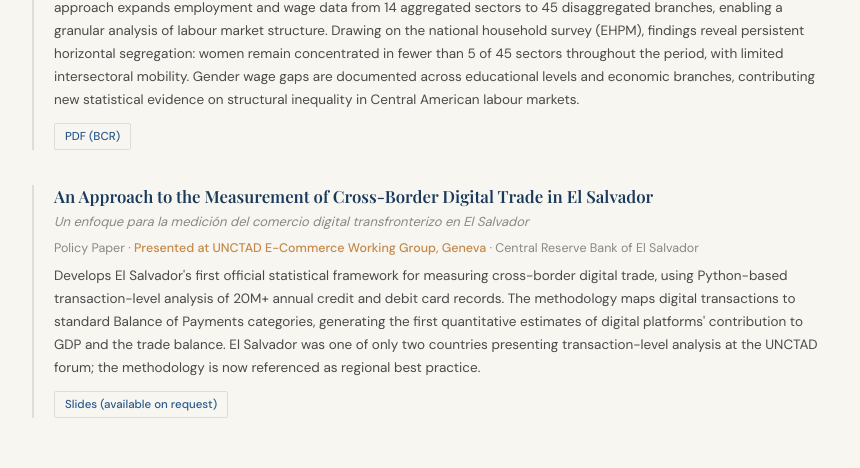
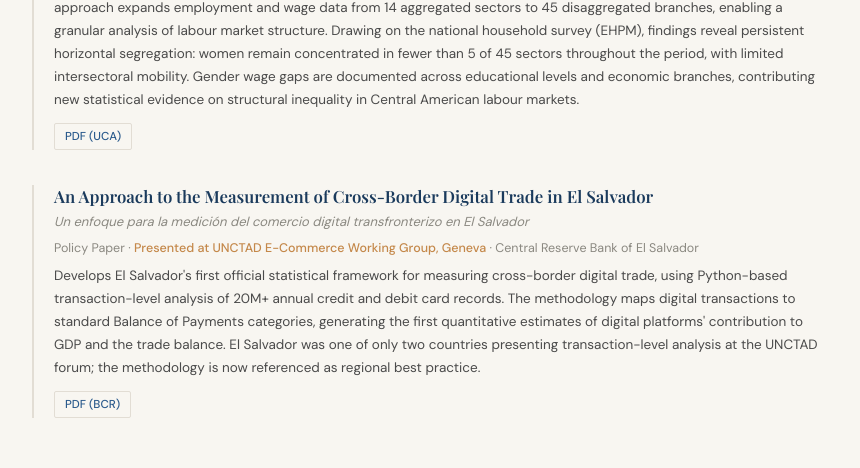
Before and after one commit to GabrielaA97/gabriela-aquino.github.io, a plain HTML site: page index.html in a window 1280 px wide. Shown: the part 1978-2446 px from the top of the page, without its empty margins (210-1070 px from the left). Drawn offline with nearby package versions, Linux system fonts and the light colour scheme; a web font is replaced by a local one.

Commit message:
Update index.html

```diff
--- a/index.html
+++ b/index.html
@@ -149,7 +149,7 @@
       <div class="paper-coauthors">With Sofía Hernández Palacios, Zayda Ortiz Batres &amp; Ana Laura Pérez Gómez &middot; Advisor: Dr. Mario César Sánchez Pérez</div>
       <div class="paper-abstract">This paper analyses gender-based occupational segregation in El Salvador across 45 economic sectors over 1990–2015, using Wiedmann's Total Impact Multipliers (TIMs) methodology applied to the Leontief Input-Output Matrix. The TIMs approach expands employment and wage data from 14 aggregated sectors to 45 disaggregated branches, enabling a granular analysis of labour market structure. Drawing on the national household survey (EHPM), findings reveal persistent horizontal segregation: women remain concentrated in fewer than 5 of 45 sectors throughout the period, with limited intersectoral mobility. Gender wage gaps are documented across educational levels and economic branches, contributing new statistical evidence on structural inequality in Central American labour markets.</div>
       <div class="paper-links">
-        <a href="https://www.bcr.gob.sv/documental/Inicio/vista/3c92fe1fd17da39f59ceb3aedf4c24c0.pdf" target="_blank">PDF (BCR)</a>
+        <a href="https://www.uca.edu.sv/economia/wp-content/uploads/011-ESTIMACI%C3%93N-DEL-EMPLEO-Y-SALARIO-SECTORIAL-FEMENINO-EN-EL-SALVADOR-1990-2015.pdf" target="_blank">PDF (UCA)</a>
       </div>
     </div>
 
@@ -159,7 +159,7 @@
       <div class="paper-meta">Policy Paper &middot; <em>Presented at UNCTAD E-Commerce Working Group, Geneva</em> &middot; Central Reserve Bank of El Salvador</div>
       <div class="paper-abstract">Develops El Salvador's first official statistical framework for measuring cross-border digital trade, using Python-based transaction-level analysis of 20M+ annual credit and debit card records. The methodology maps digital transactions to standard Balance of Payments categories, generating the first quantitative estimates of digital platforms' contribution to GDP and the trade balance. El Salvador was one of only two countries presenting transaction-level analysis at the UNCTAD forum; the methodology is now referenced as regional best practice.</div>
       <div class="paper-links">
-        <a href="#">Slides (available on request)</a>
+        <a href="https://www.bcr.gob.sv/documental/Inicio/vista/3c92fe1fd17da39f59ceb3aedf4c24c0.pdf" target="_blank">PDF (BCR)</a>
       </div>
     </div>
 
```
